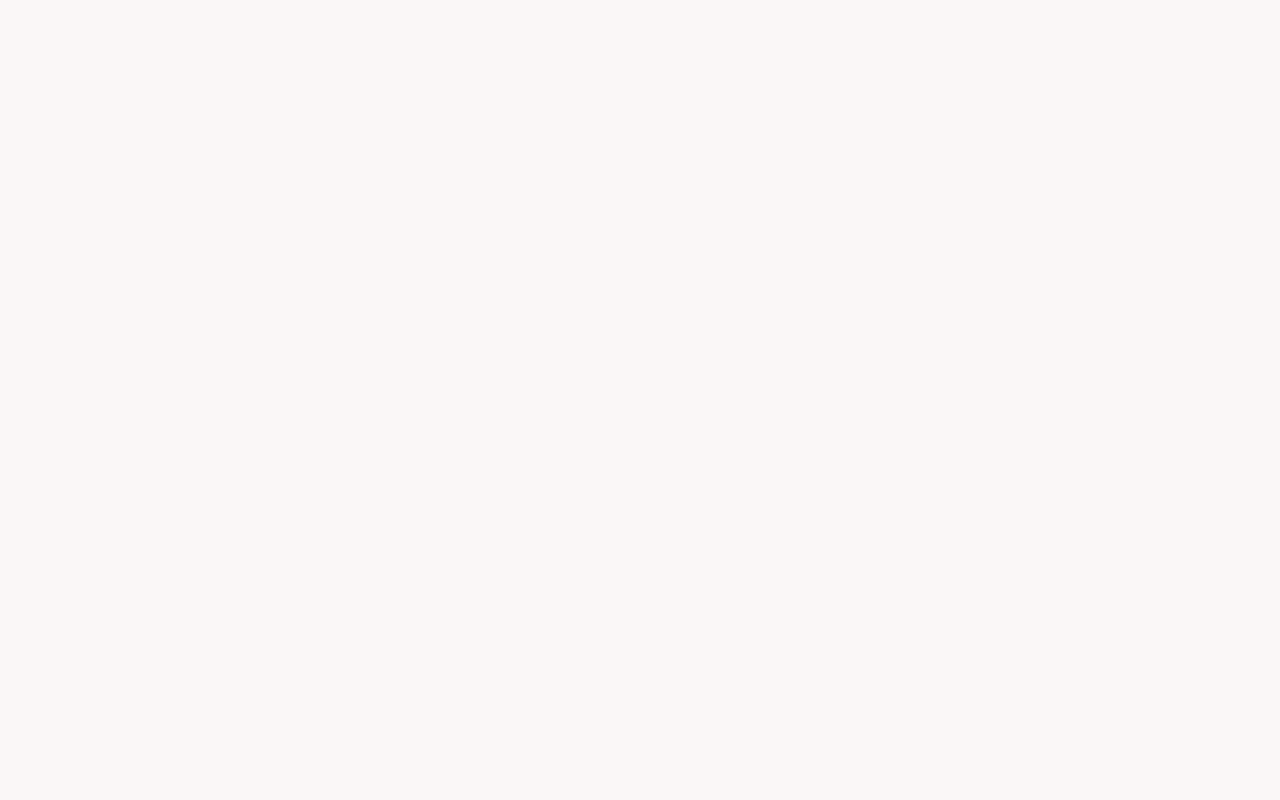
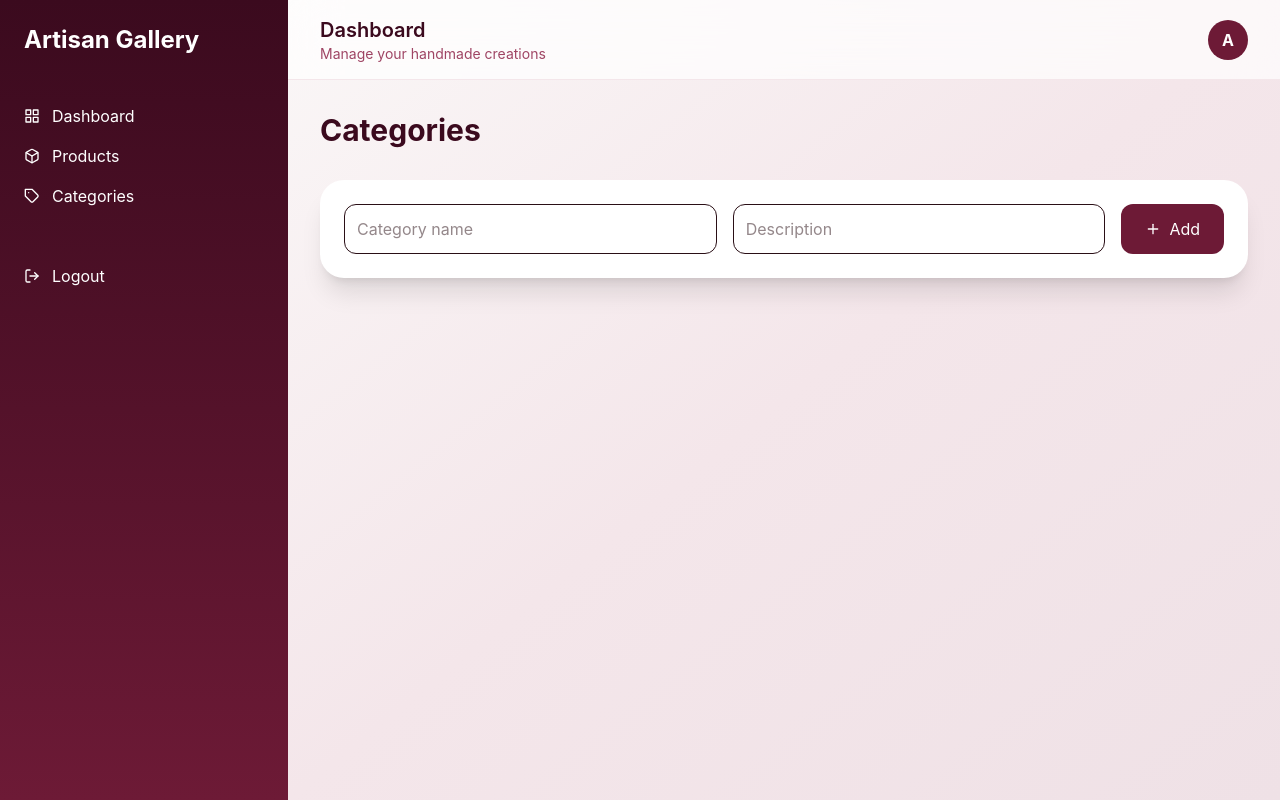
Before and after one commit to VeeQubit/artisan-gallery, a React app in the folder frontend/: page /categories in a window 1280 px wide. Before the commit this address had no page. Built offline with nearby package versions, Linux system fonts and the light colour scheme; no server answers; the HTML template or start-up script is replaced by a standard one.

Commit message:
Add category management and dynamic dashboard stats

```diff
--- a/frontend/src/App.jsx
+++ b/frontend/src/App.jsx
@@ -16,7 +16,7 @@ import DashboardLayout from "./layouts/DashboardLayout";
 import Products from "./pages/Products";
 import AddProduct from "./pages/AddProduct";
 import EditProduct from "./pages/EditProduct";
-
+import Categories from "./pages/Categories";
 function App(){
 
 
@@ -107,6 +107,25 @@ element={
 }
 
 />
+<Route
+
+path="/categories"
+
+element={
+
+
+<DashboardLayout>
+
+
+<Categories/>
+
+
+</DashboardLayout>
+
+
+}
+
+/>
 
 
 </Routes>
--- /dev/null
+++ b/frontend/src/pages/Categories.jsx
@@ -0,0 +1,474 @@
+import {
+
+useEffect,
+
+useState
+
+} from "react";
+
+
+import api from "../api/axios";
+
+
+import {
+
+FiTrash2,
+
+FiPlus
+
+} from "react-icons/fi";
+
+
+
+
+function Categories(){
+
+
+const [categories,setCategories]=useState([]);
+
+
+const [form,setForm]=useState({
+
+category_name:"",
+
+description:""
+
+});
+
+
+
+
+
+const fetchCategories=async()=>{
+
+
+const res=
+
+await api.get("/categories");
+
+
+setCategories(
+
+res.data.categories
+
+);
+
+
+};
+
+
+
+
+
+useEffect(()=>{
+
+
+fetchCategories();
+
+
+},[]);
+
+
+
+
+
+
+const addCategory=async(e)=>{
+
+
+e.preventDefault();
+
+
+
+const token=
+
+localStorage.getItem("token");
+
+
+
+await api.post(
+
+"/categories",
+
+form,
+
+{
+
+headers:{
+
+Authorization:`Bearer ${token}`
+
+}
+
+}
+
+);
+
+
+
+setForm({
+
+category_name:"",
+
+description:""
+
+});
+
+
+
+fetchCategories();
+
+
+
+};
+
+
+
+
+
+
+const deleteCategory=async(id)=>{
+
+
+if(!window.confirm("Delete category?"))
+
+return;
+
+
+
+
+const token=
+
+localStorage.getItem("token");
+
+
+
+await api.delete(
+
+`/categories/${id}`,
+
+{
+
+headers:{
+
+
+Authorization:`Bearer ${token}`
+
+
+}
+
+}
+
+);
+
+
+
+fetchCategories();
+
+
+};
+
+
+
+
+
+
+return(
+
+<div>
+
+
+<h1
+
+className="
+
+text-3xl
+
+font-bold
+
+text-[#3B0A1E]
+
+mb-8
+
+"
+
+>
+
+Categories
+
+</h1>
+
+
+
+
+<form
+
+onSubmit={addCategory}
+
+
+className="
+
+bg-white
+
+rounded-3xl
+
+shadow-xl
+
+p-6
+
+mb-8
+
+flex
+
+gap-4
+
+"
+
+>
+
+
+
+<input
+
+
+placeholder="Category name"
+
+
+value={form.category_name}
+
+
+onChange={(e)=>
+
+setForm({
+
+...form,
+
+category_name:e.target.value
+
+})
+
+}
+
+
+className="
+
+border
+
+rounded-xl
+
+p-3
+
+flex-1
+
+"
+
+/>
+
+
+
+
+
+<input
+
+
+placeholder="Description"
+
+
+value={form.description}
+
+
+onChange={(e)=>
+
+setForm({
+
+...form,
+
+description:e.target.value
+
+})
+
+}
+
+
+className="
+
+border
+
+rounded-xl
+
+p-3
+
+flex-1
+
+"
+
+/>
+
+
+
+
+
+<button
+
+className="
+
+bg-[#6D1A36]
+
+text-white
+
+px-6
+
+rounded-xl
+
+flex
+
+items-center
+
+gap-2
+
+"
+
+>
+
+
+<FiPlus/>
+
+Add
+
+
+</button>
+
+
+
+</form>
+
+
+
+
+
+
+<div
+
+className="
+
+bg-white
+
+rounded-3xl
+
+shadow-xl
+
+overflow-hidden
+
+"
+
+>
+
+
+<table className="w-full">
+
+
+<tbody>
+
+
+{
+
+
+categories.map(
+
+(item)=>(
+
+
+
+<tr
+
+key={item.category_id}
+
+className="border-b"
+
+>
+
+
+<td className="p-5">
+
+
+{item.category_name}
+
+
+</td>
+
+
+
+
+<td>
+
+
+{item.description}
+
+
+</td>
+
+
+
+
+<td>
+
+
+<button
+
+
+onClick={()=>deleteCategory(
+
+item.category_id
+
+)}
+
+
+>
+
+
+<FiTrash2
+
+className="text-red-700"
+
+/>
+
+
+</button>
+
+
+</td>
+
+
+
+</tr>
+
+
+
+)
+
+)
+
+}
+
+
+</tbody>
+
+
+</table>
+
+
+</div>
+
+
+
+</div>
+
+
+)
+
+
+}
+
+
+
+export default Categories;
--- a/frontend/src/pages/Dashboard.jsx
+++ b/frontend/src/pages/Dashboard.jsx
@@ -1,4 +1,16 @@
+import {
+
+useEffect,
+
+useState
+
+} from "react";
+
+
 import Card from "../components/Card";
+
+
+import api from "../api/axios";
 
 
 import {
@@ -18,40 +30,108 @@ FiTrendingUp
 function Dashboard(){
 
 
-const stats=[
+const [stats,setStats]=useState({
+
+
+products:0,
+
+categories:0,
+
+stock:0
+
+
+});
+
+
+
+
+useEffect(()=>{
+
+
+const fetchStats=async()=>{
+
+
+try{
+
+
+const res=
+
+await api.get("/dashboard/stats");
+
+
+
+setStats(res.data);
+
+
+
+}
+
+
+catch(error){
+
+
+console.log(
+
+"Dashboard stats error",
+
+error
+
+);
+
+
+}
+
+
+};
+
+
+
+fetchStats();
+
+
+},[]);
+
+
+
+
+
+const dashboardCards=[
 
 
 {
 
 title:"Products",
 
-value:"120",
+value:stats.products,
 
 icon:<FiBox/>
 
 },
 
 
+
 {
 
 title:"Categories",
 
-value:"8",
+value:stats.categories,
 
 icon:<FiTag/>
 
 },
 
 
+
 {
 
 title:"Stock Items",
 
-value:"450",
+value:stats.stock || 0,
 
 icon:<FiShoppingBag/>
 
 },
+
 
 
 {
@@ -70,9 +150,14 @@ icon:<FiTrendingUp/>
 
 
 
+
+
 return(
 
 <div>
+
+
+{/* Header */}
 
 
 <div className="mb-8">
@@ -98,7 +183,17 @@ Business Overview
 
 
 
-<p className="text-[#9F4564] mt-1">
+<p
+
+className="
+
+text-[#9F4564]
+
+mt-1
+
+"
+
+>
 
 Track your handmade collection performance
 
@@ -108,6 +203,12 @@ Track your handmade collection performance
 </div>
 
 
+
+
+
+
+
+{/* Statistic Cards */}
 
 
 <div
@@ -132,7 +233,9 @@ gap-6
 {
 
 
-stats.map((item,index)=>(
+dashboardCards.map(
+
+(item,index)=>(
 
 
 
@@ -167,9 +270,13 @@ mb-5
 
 >
 
+
 {item.icon}
 
+
+
 </div>
+
 
 
 
@@ -188,9 +295,14 @@ text-[#3B0A1E]
 
 >
 
+
 {item.value}
 
+
+
 </h2>
+
+
 
 
 
@@ -206,7 +318,10 @@ mt-2
 
 >
 
+
 {item.title}
+
+
 
 </p>
 
@@ -215,14 +330,23 @@ mt-2
 </Card>
 
 
+)
 
-))
+)
 
 }
 
 
 </div>
 
+
+
+
+
+
+
+
+{/* Welcome Section */}
 
 
 <div
@@ -250,18 +374,41 @@ shadow-xl
 >
 
 
-<h2 className="text-3xl font-bold">
+<h2
+
+className="
+
+text-3xl
+
+font-bold
+
+"
+
+>
 
 Welcome Back Admin
 
 </h2>
 
 
-<p className="mt-3 opacity-80">
+
+
+<p
+
+className="
+
+mt-3
+
+opacity-80
+
+"
+
+>
 
 Manage your artisan products, categories and creative inventory.
 
 </p>
+
 
 
 </div>
@@ -276,4 +423,5 @@ Manage your artisan products, categories and creative inventory.
 }
 
 
+
 export default Dashboard;
```
